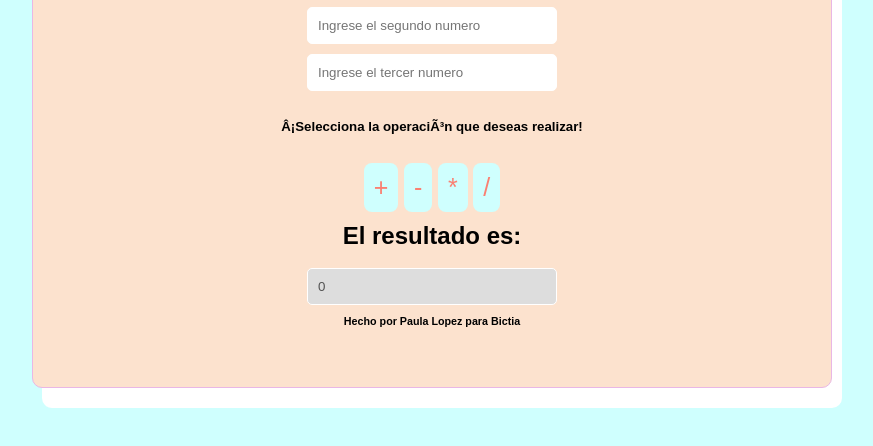
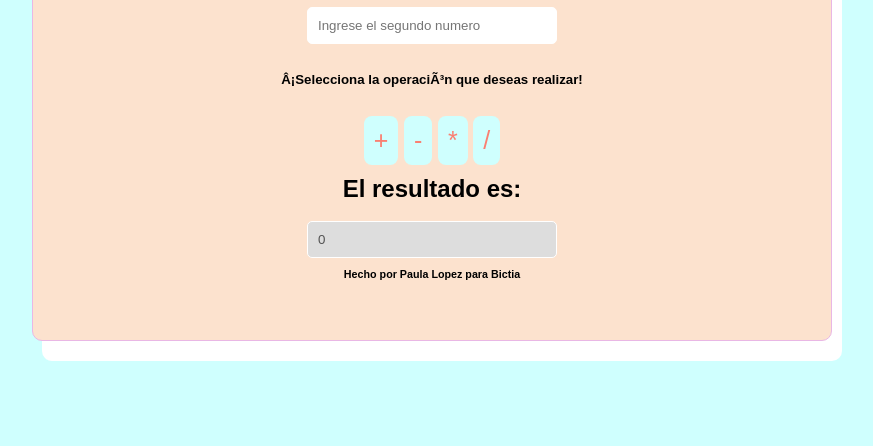
Before and after one commit to paulalopezs95/20-08-25_Calculadora, a plain HTML site: page index.html in a window 1280 px wide. Shown: the part 188-634 px from the top of the page, without its empty margins (208-1081 px from the left). Drawn offline with nearby package versions, Linux system fonts and the light colour scheme.

Commit message:
Mi primer calculadora

```diff
--- a/index.html
+++ b/index.html
@@ -19,9 +19,6 @@
         </div>
         <div>
             <input type="number" id="num2" placeholder="Ingrese el segundo numero">
-        </div>
-        <div>
-            <input type="number" id="num3" placeholder="Ingrese el tercer numero" />
         </div>
         <br>
 
```
